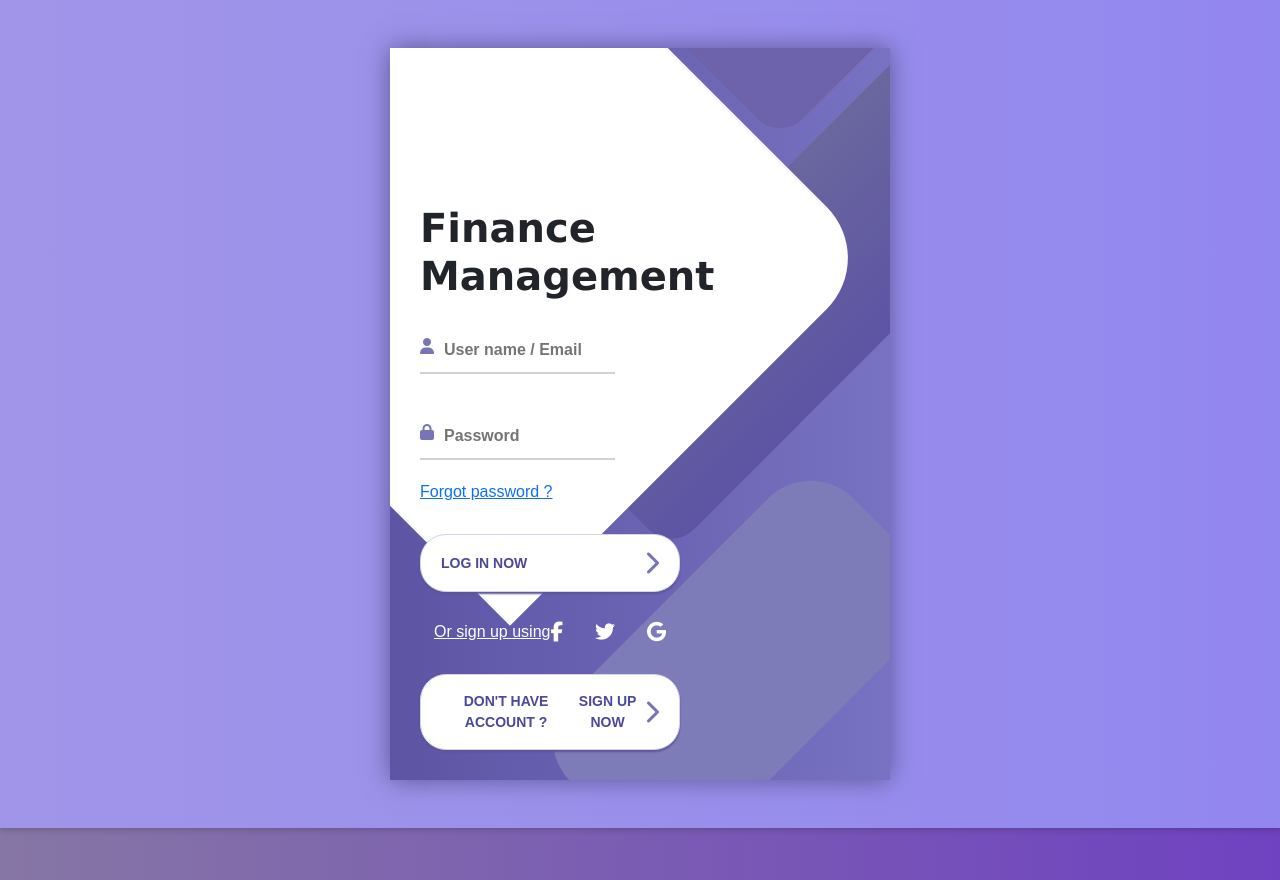
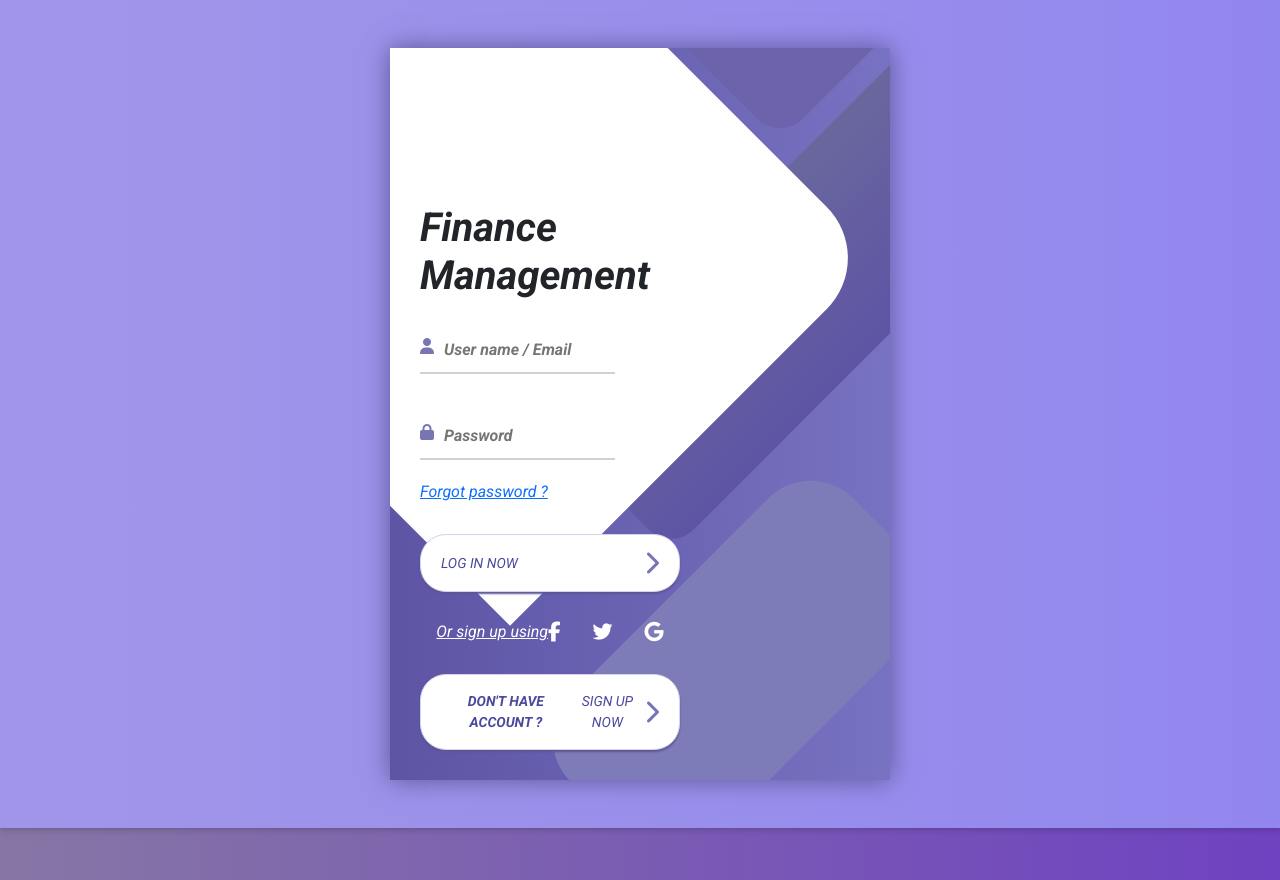
Before and after one commit to vrunda2005/ingenious, a Flask app: page / in a window 1280 px wide. Run offline with Flask 3, Linux system fonts and the light colour scheme; some libraries are stand-ins or nearby versions.

Commit message:
frontend

```diff
--- a/static/css/style.css
+++ b/static/css/style.css
@@ -4,12 +4,28 @@
 	box-sizing: border-box;
 	margin: 0;
 	padding: 0;
-	font-family: 'Dosis', sans-serif;
+	/* 1  font */
+	/* font-family: 'Rubik Bubbles', cursive; */
+
+	/* 2 */
+	/* font-family: "Roboto", sans-serif;
+	font-weight: 500;
+	font-style: normal; */
+
+	/* 3 font  */
+	font-family: "Roboto", sans-serif;
+	font-weight: 400;
+	font-style: italic;
 }
 
-h1 {
-	font-family: 'Verdana', sans-serif;
-}
+.roboto-regular-italic {
+	font-family: "Roboto", sans-serif;
+	font-weight: 400;
+	font-style: italic;
+
+  }
+
+
 
 body {
 	background: linear-gradient(90deg, #8676a5, #6f42c1);
--- a/templates/layout.html
+++ b/templates/layout.html
@@ -10,6 +10,9 @@
 
         {% endblock %}
     </title>
+    <link rel="preconnect" href="https://fonts.googleapis.com">
+    <link rel="preconnect" href="https://fonts.gstatic.com" crossorigin>
+    <link href="https://fonts.googleapis.com/css2?family=Roboto:ital,wght@0,100;0,300;0,400;0,500;0,700;0,900;1,100;1,300;1,400;1,500;1,700;1,900&display=swap" rel="stylesheet">
        <link href="https://cdn.jsdelivr.net/npm/bootstrap@5.3.3/dist/css/bootstrap.min.css" rel="stylesheet"
         integrity="sha384-QWTKZyjpPEjISv5WaRU9OFeRpok6YctnYmDr5pNlyT2bRjXh0JMhjY6hW+ALEwIH" crossorigin="anonymous">
     <link rel='stylesheet' href='https://use.fontawesome.com/releases/v5.2.0/css/all.css'>
```
Also changed, not shown: pd.py (deleted, +0 -38 lines), README.md.
